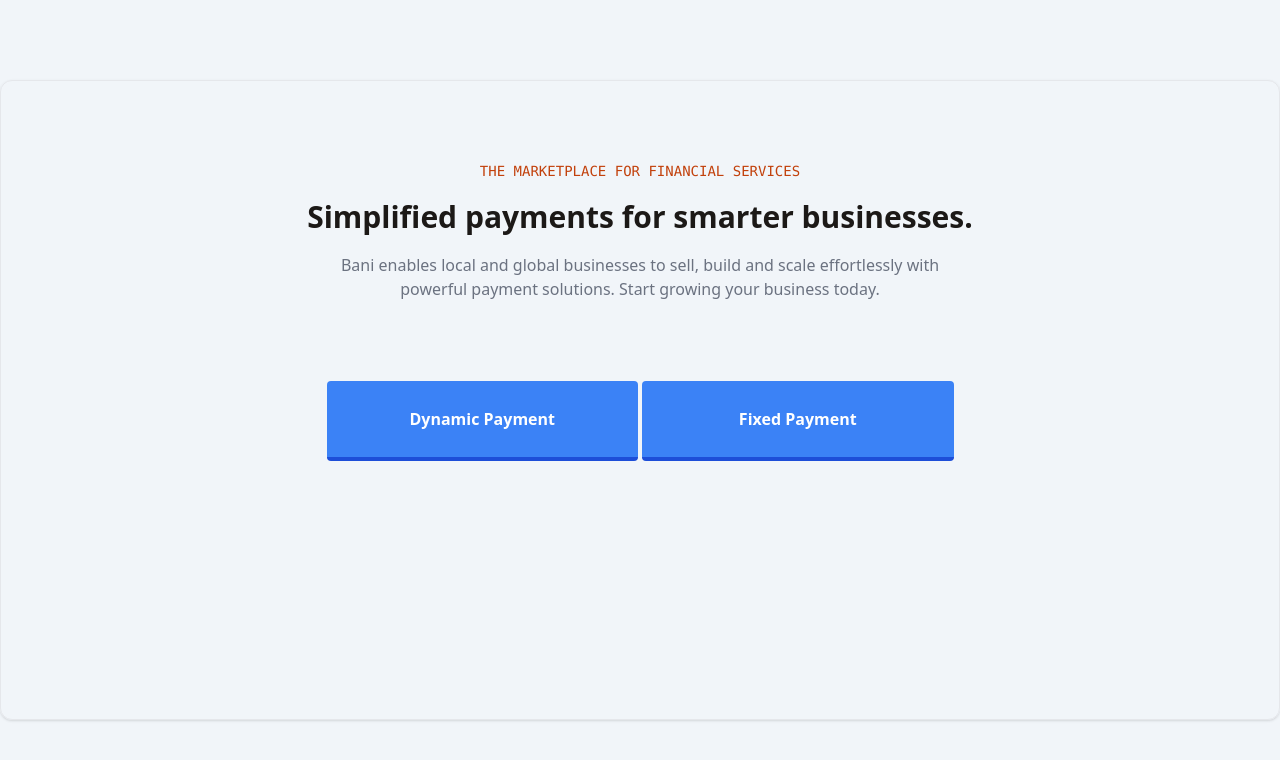
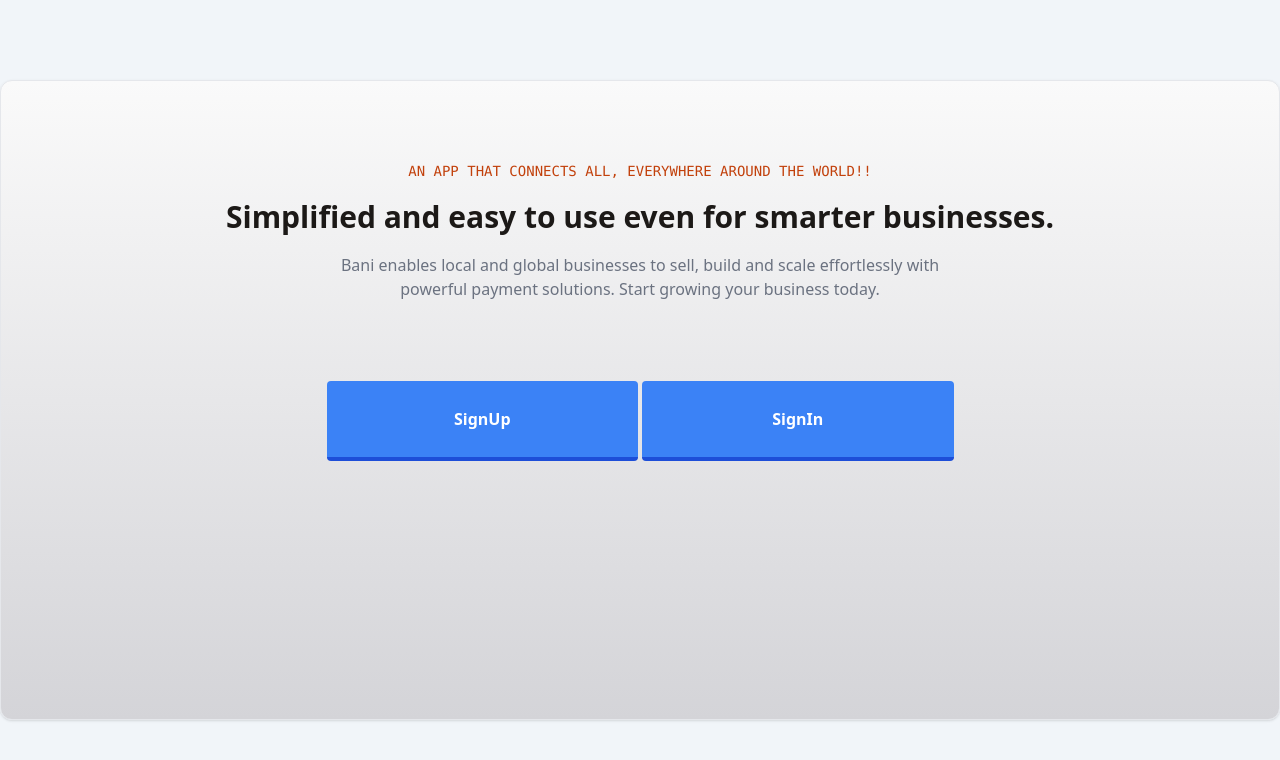
Before and after one commit to ekenecf/Chat-app, a React (Create React App) app: page / in a window 1280 px wide. Shown: the top 760 px of the page. Built offline with nearby package versions, Linux system fonts and the light colour scheme.

Commit message:
Static Sign Up and Home component Almost done(90%)

```diff
--- a/src/components/Home.js
+++ b/src/components/Home.js
@@ -4,12 +4,12 @@
 function Home() {
   return (
     <div className="h-screen bg-slate-100 flex justify-center items-center">
-      <div className="container mx-auto  rounded-xl shadow border pt-20 px-4 h-4/5">
+      <div className="container mx-auto  rounded-xl shadow border pt-20 px-4 h-4/5 bg-gradient-to-t from-zinc-300 to-zinc-50">
         <p className="text-sm font-mono text-orange-700 mb-5 text-center">
-          THE MARKETPLACE FOR FINANCIAL SERVICES
+          AN APP THAT CONNECTS ALL, EVERYWHERE AROUND THE WORLD!!
         </p>
         <p className="text-3xl font-bold mb-5 leading-8 text-stone-900 text-center">
-          Simplified payments for smarter businesses.
+          Simplified and easy to use even for smarter businesses.
         </p>
         <p className="text-gray-500 text-base leading-6 text-center lg:mx-80">
           Bani enables local and global businesses to sell, build and scale
@@ -17,11 +17,11 @@
           business today.
         </p>
         <div className="mt-8 md:mt-20 flex w-full justify-center gap-x-1">
-          <button className="transition duration-700 ease-in-out bg-blue-500 hover:bg-blue-400 text-white h-20 md:w-1/4 w-1/2 font-bold py-2 px-4 border-b-4 border-blue-700 hover:border-blue-500 rounded">
-            <Link to="/sign-up">Dynamic Payment</Link>
+          <button className="transition duration-700 ease-in-out bg-blue-500 hover:bg-blue-400 text-white md:h-20 h-14 md:w-1/4 w-1/2 font-bold py-2 px-4 border-b-4 border-blue-700 hover:border-blue-500 rounded">
+            <Link to="/sign-up">SignUp</Link>
           </button>
-          <button className="transition duration-700 ease-in-out bg-blue-500 hover:bg-blue-400 text-white h-20 md:w-1/4 w-1/2 font-bold py-2 px-4 border-b-4 border-blue-700 hover:border-blue-500 rounded">
-            <Link to="/sign-up">Fixed Payment</Link>
+          <button className="transition duration-700 ease-in-out bg-blue-500 hover:bg-blue-400 text-white md:h-20 h-14 md:w-1/4 w-1/2 font-bold py-2 px-4 border-b-4 border-blue-700 hover:border-blue-500 rounded">
+            <Link to="/sign-up">SignIn</Link>
           </button>
         </div>
       </div>
```
